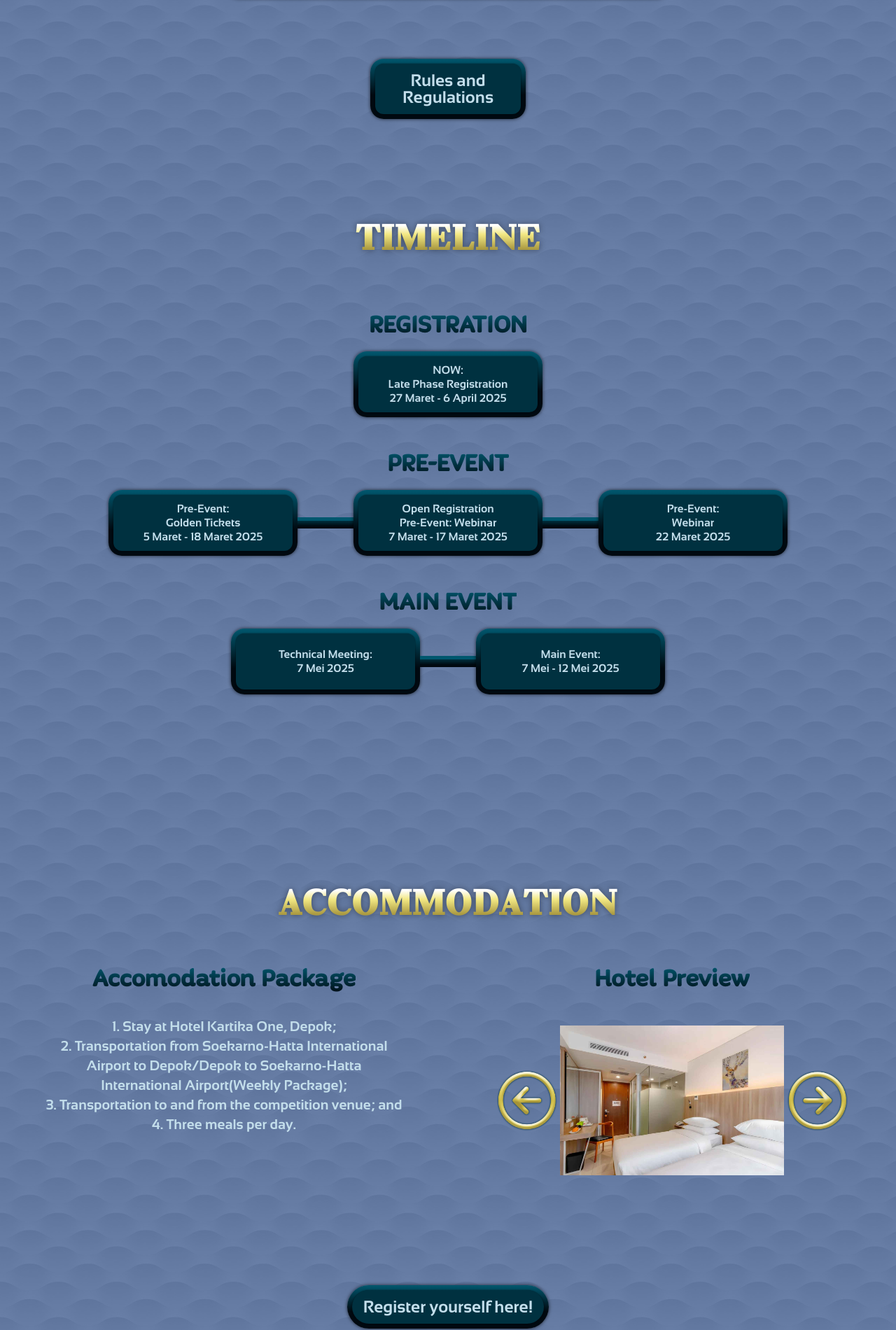
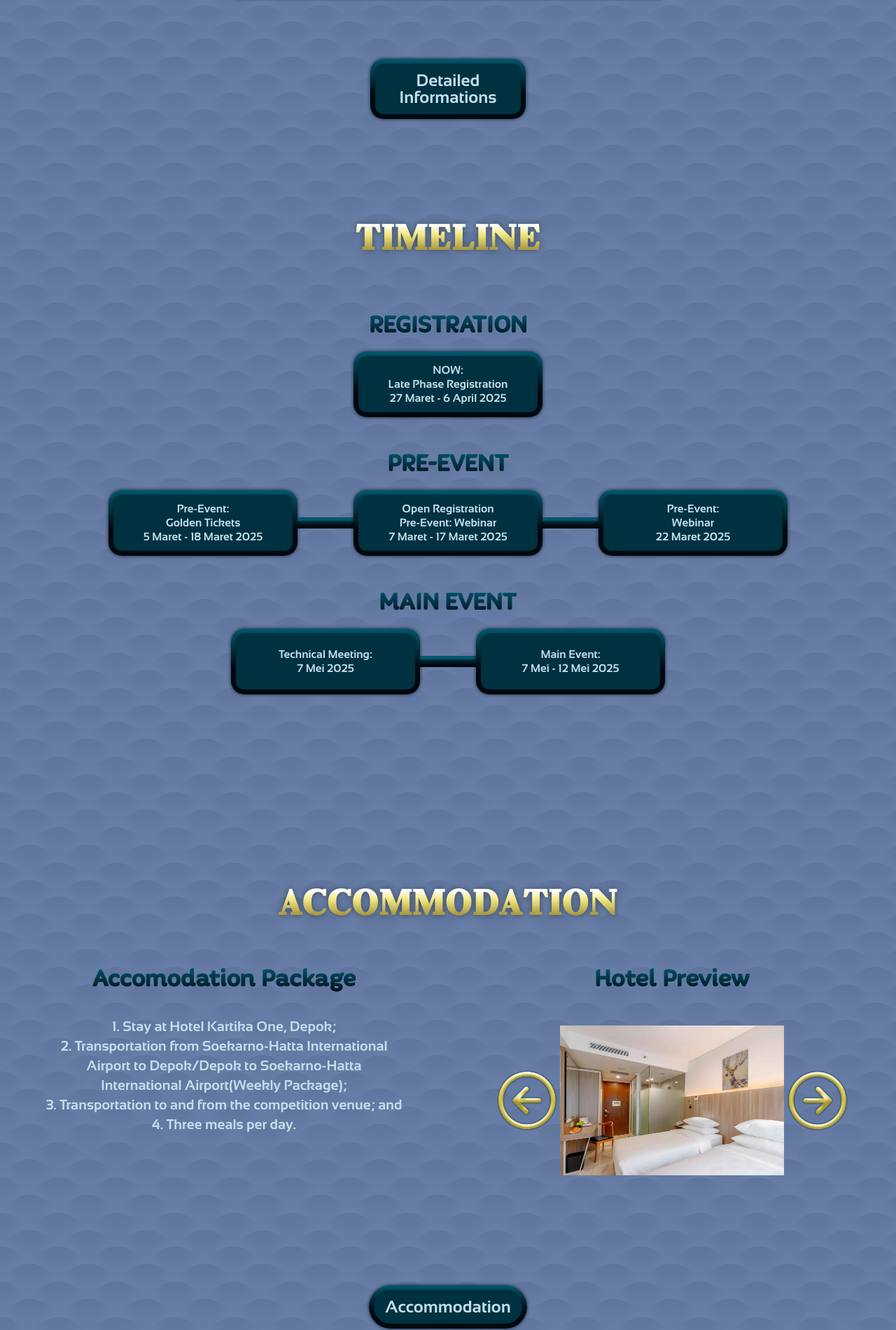
Before and after one commit to absolutepraya/alsa-ecomp, a Next.js app: page / in a window 1280 px wide. Shown: the part 2472-4372 px from the top of the page at 70% size. Built offline with nearby package versions, Linux system fonts and the light colour scheme.

Commit message:
new button text

```diff
--- a/src/app/accomodation/page.jsx
+++ b/src/app/accomodation/page.jsx
@@ -110,7 +110,7 @@ export default function Accomodation() {
         className="transition-all hover:scale-105 active:scale-95"
       >
         <Emboss innerClassName="flex px-4 rounded-full text-2xl items-center justify-center h-fit text-center py-3 leading-none">
-          <p>Register yourself here!</p>
+          <p>Accommodation</p>
         </Emboss>
       </a>
     </div>
--- a/src/app/competitions/page.jsx
+++ b/src/app/competitions/page.jsx
@@ -144,7 +144,7 @@ export default function Competitions() {
         className="-mt-12 transition-all hover:scale-105 active:scale-95 lg:-mt-32"
       >
         <Emboss innerClassName="flex w-[13rem] text-2xl items-center justify-center h-fit text-center py-3 rounded-xl leading-none">
-          <p>Rules and Regulations</p>
+          <p>Detailed Informations</p>
         </Emboss>
       </a>
     </div>
```
